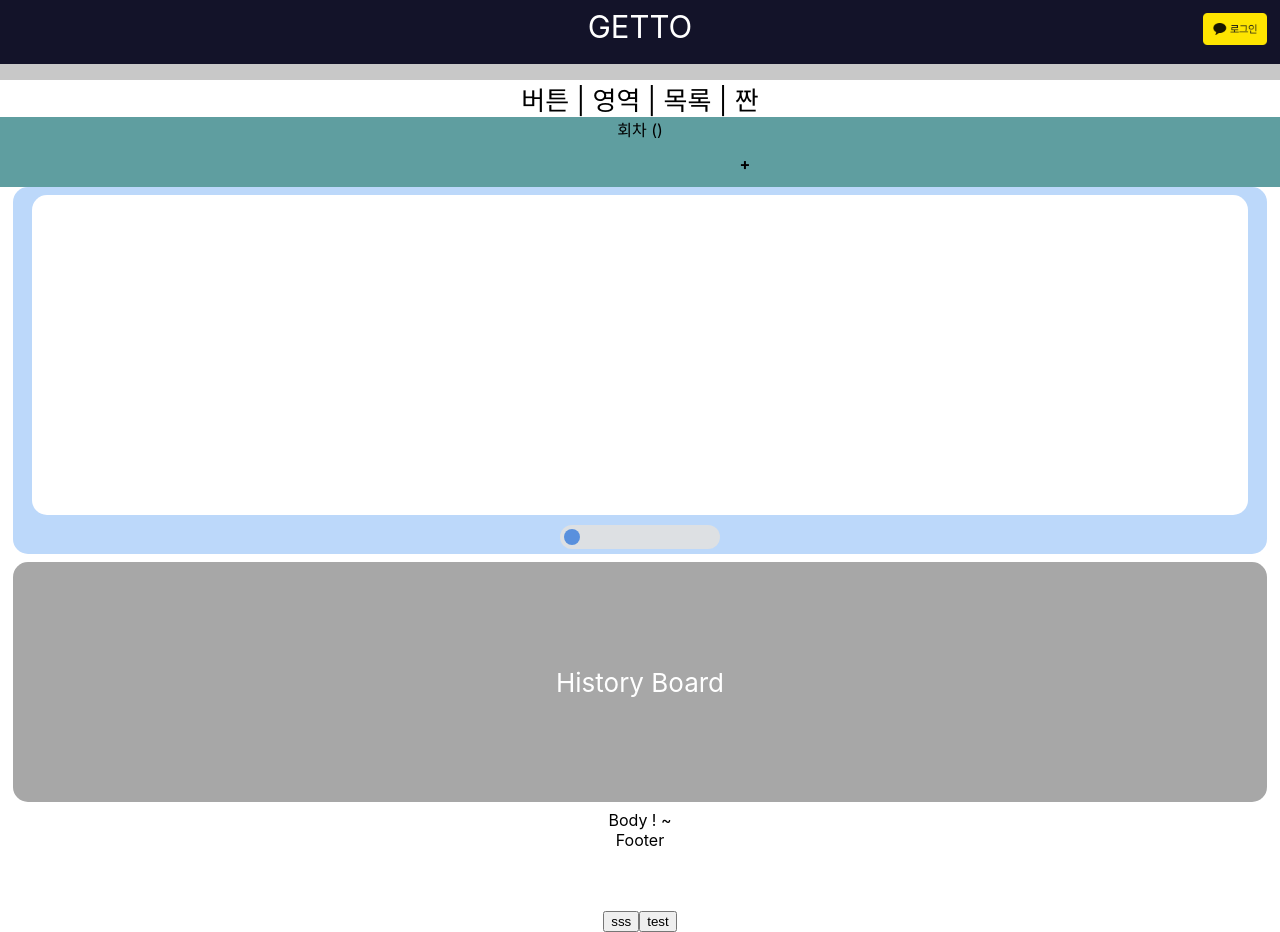
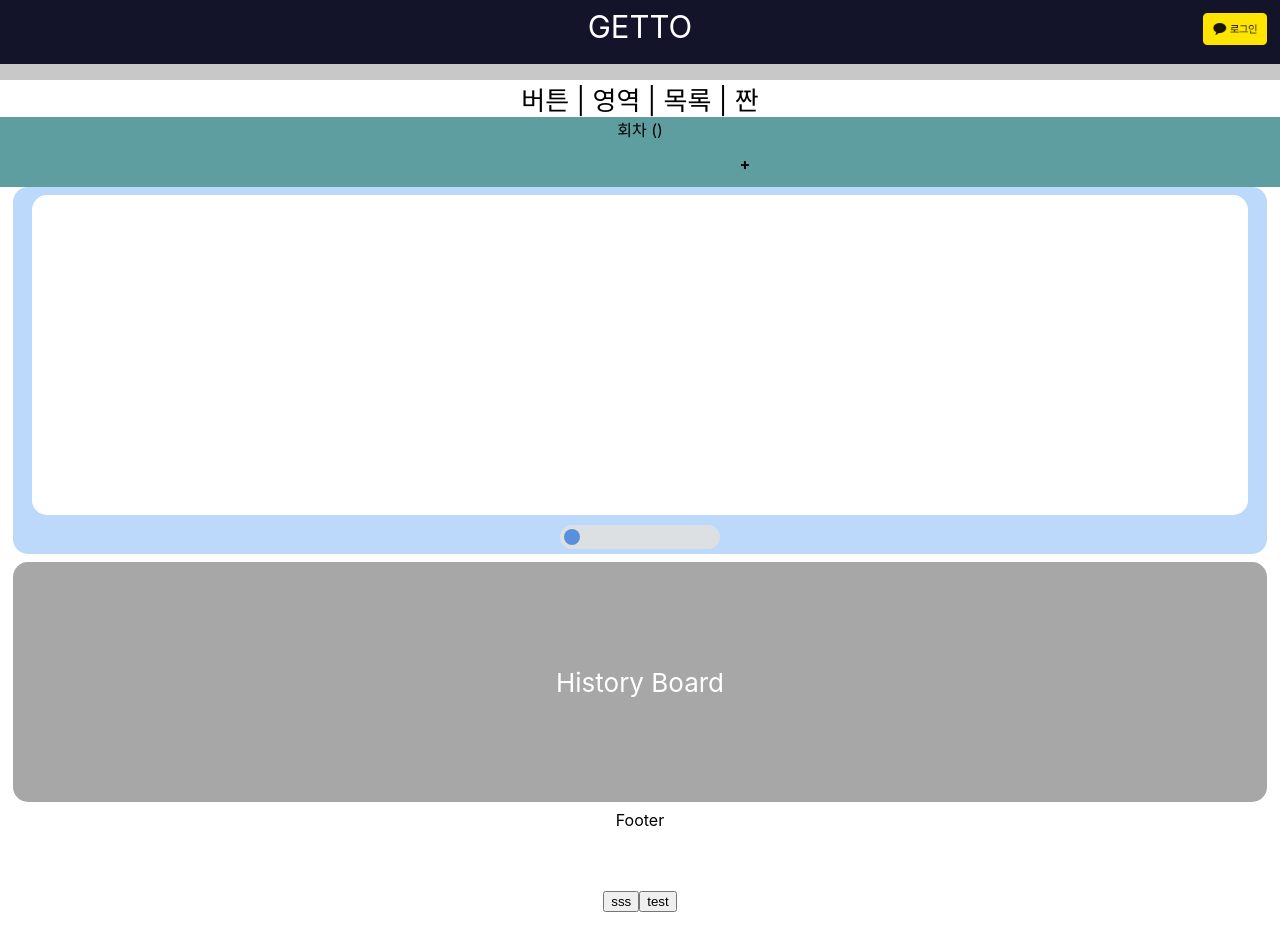
Before and after one commit to aaaicu/GettoFront, a React (Create React App) app: page / in a window 1280 px wide. Built offline with nearby package versions, Linux system fonts and the light colour scheme; no server answers.

Commit message:
bugfix: 시작 드래그 touch 오류 수정

```diff
--- a/src/component/lotto/GameBoard.js
+++ b/src/component/lotto/GameBoard.js
@@ -16,6 +16,7 @@ function GameBoard() {
 
     // // listen for unlock
     function unlockStartHandler() {
+
         // clear raf if trying again
         window.cancelAnimationFrame(rafID);
 
@@ -60,12 +61,14 @@ function GameBoard() {
         inputRange.value = 0;
     };
 
+
         // // bind events
         inputRange.addEventListener('mousedown', unlockStartHandler, false);
-        inputRange.addEventListener('mousestart', unlockStartHandler, false);
         inputRange.addEventListener('mouseup', unlockEndHandler, false);
         inputRange.addEventListener('touchend', unlockEndHandler, false);
+        inputRange.addEventListener('touchstart', unlockStartHandler, false);
       }, [])
+
 
 
   return (
--- a/src/layout/Body.js
+++ b/src/layout/Body.js
@@ -6,13 +6,7 @@ function Body() {
   return (
     <div className="Body">
     <GameBoard />
-    <div>
-      <HistoryBoard />
-    </div>
-
-
-    Body !
-    ~
+    <HistoryBoard />
     </div>
   );
 }
```
